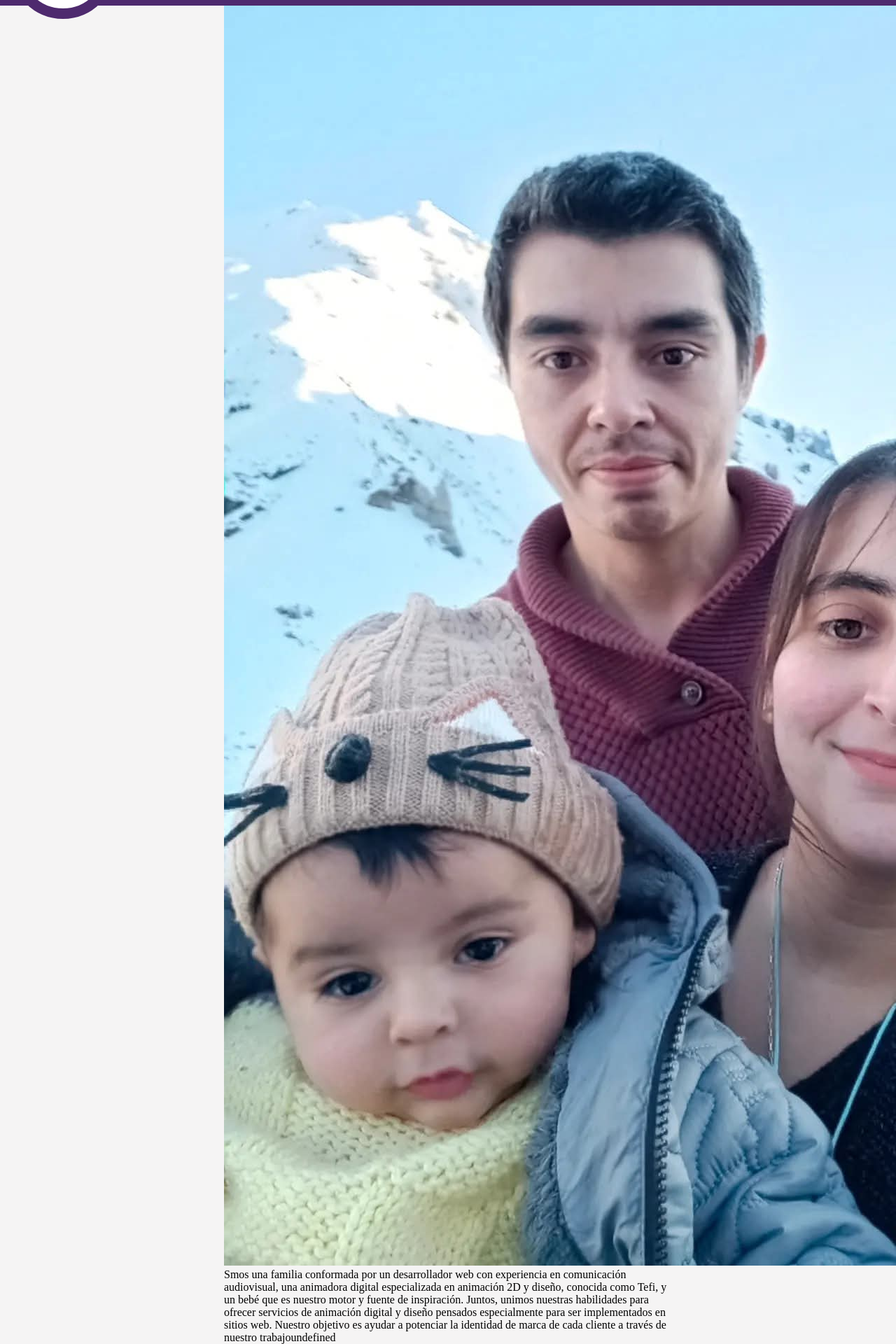
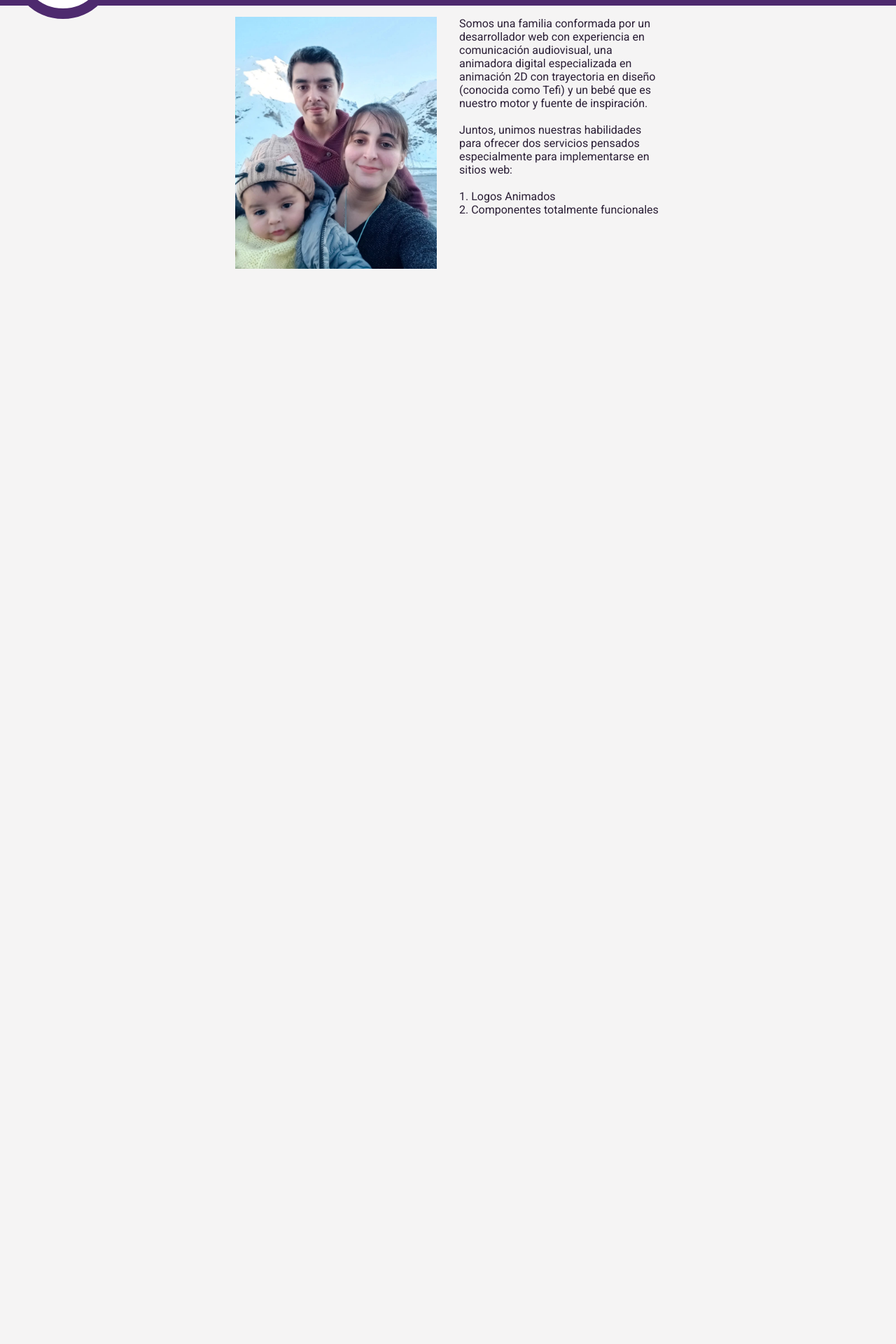
Before and after one commit to david-aravena/tefi, a React (Vite) app: page /quienes-somos in a window 1280 px wide. Shown: the part 142-2062 px from the top of the page at 70% size. After the commit the page ends 800 px from the top, so only its background shows below. Built offline with nearby package versions, Linux system fonts and the light colour scheme.

Commit message:
update: Nosotros component

```diff
--- a/src/App.jsx
+++ b/src/App.jsx
@@ -18,7 +18,7 @@ function App() {
           <Header padding={paddingHeaderFooter} />
         </div>
         <div style={{ flex: 1, overflow: 'auto', display:"flex", justifyContent:"center", alignItems:"center"}}>
-          <Suspense fallback={ <img src="/images/corazonTefi.png" alt="" /> }>
+          <Suspense fallback={ <div style={{position:"absolute", top:0, left:0, width:"100%", height:"100%", display:"flex", justifyContent:"center", alignItems:"center"}}><img src="/images/corazonTefi.png" alt="" /> </div> }>
             <Routes>
               <Route path="/" element={<Home width={isMobile ? "90%" : "85%"} />} />
               <Route path="/quienes-somos" element={<Nosotros />} />
--- a/src/components/nosotros/index.jsx
+++ b/src/components/nosotros/index.jsx
@@ -2,16 +2,28 @@ import TypeWriter from "./../typeWriter";
 
 export default function Nosotros(){
   return(
-    <div style={{width:"50%", height:"50%"}}>
-      <div style={{width:"100%", height:"50%"}}>
-        <img src="/images/fotoNosotros.jpeg" alt="" style={{height:"100%", width:"auto"}} />
-      </div>
-      <div style={{width:"100%", height:"50%"}}>
-        <TypeWriter
-          text="Somos una familia conformada por un desarrollador web con experiencia en comunicación audiovisual, una animadora digital especializada en animación 2D y diseño, conocida como Tefi, y un bebé que es nuestro motor y fuente de inspiración.
-          Juntos, unimos nuestras habilidades para ofrecer servicios de animación digital y diseño pensados especialmente para ser implementados en sitios web. Nuestro objetivo es ayudar a potenciar la identidad de marca de cada cliente a través de nuestro trabajo"
-          speed={10}
-        />
+    <div style={{width:"100%", height:"100%", display:"flex", justifyContent:"center", alignItems:"center"}}>
+      <div style={{width:"50%", height:"50%", display:"flex", color:"black"}}>
+        <div style={{width:"50%", height:"100%", padding:"1rem"}}>
+          <img src="/images/fotoNosotros.jpeg" alt="" style={{height:"auto", width:"100%"}} />
+        </div>
+        <div style={{width:"50%", height:"100%", maxHeight:"300px", padding:"1rem", overflow:"auto"}}>
+          <p>
+            Somos una familia conformada por un desarrollador web con experiencia en comunicación audiovisual, una animadora digital especializada en animación 2D con trayectoria en diseño (conocida como Tefi) y un bebé que es nuestro motor y fuente de inspiración. <br/>
+            <br/>
+            Juntos, unimos nuestras habilidades para ofrecer dos servicios pensados especialmente para implementarse en sitios web: <br/>
+            <br/>
+            1. Logos Animados <br/>
+            2. Componentes totalmente funcionales con diseños acabados<br/>
+            <br/>
+            Actualmente nos enfocamos exclusivamente en estos dos servicios, lo que nos permite entregar un trabajo detallado, equilibrando con dedicación nuestra vida familiar y creativa. <br/>
+            <br/>
+            Nuestro objetivo es ayudar a potenciar la identidad de marca de cada cliente a través de nuestro trabajo.<br/>
+          </p>
+          <div style={{padding:"1rem 0"}}>
+            <h3>Contactanos</h3>
+          </div>
+        </div>
       </div>
     </div>
   )
```
